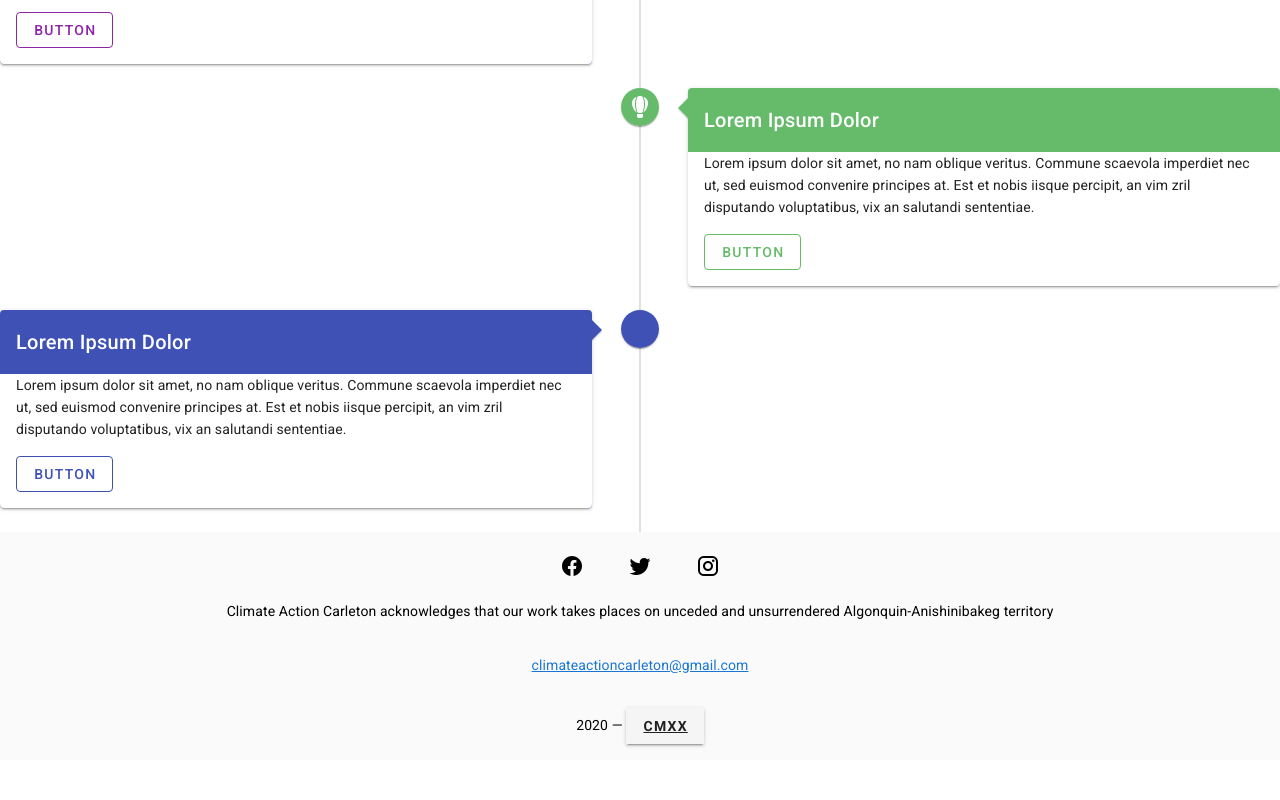
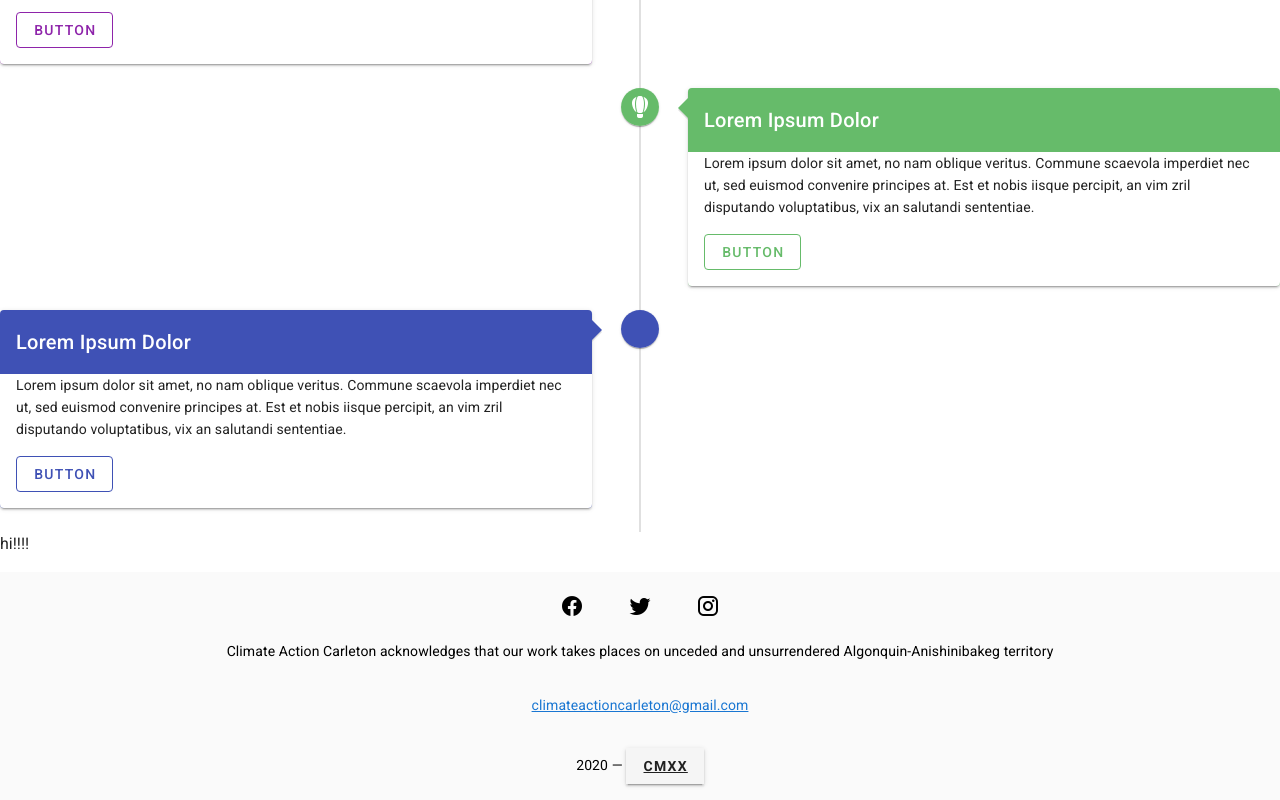
Before and after one commit to CameronDickie/cac, a Vue app: page /divestment in a window 1280 px wide. Shown: the part 508-1308 px from the top of the page. Before the commit the page ends 1268 px from the top, so only its background shows below. Built offline with nearby package versions, Linux system fonts and the light colour scheme.

Commit message:
learned how to use

```diff
--- a/src/views/Divestment.vue
+++ b/src/views/Divestment.vue
@@ -1,6 +1,7 @@
 <template>
     <div>
         <Timeline />
+        <p>hi!!!!</p>
     </div>
 </template>
 
```
